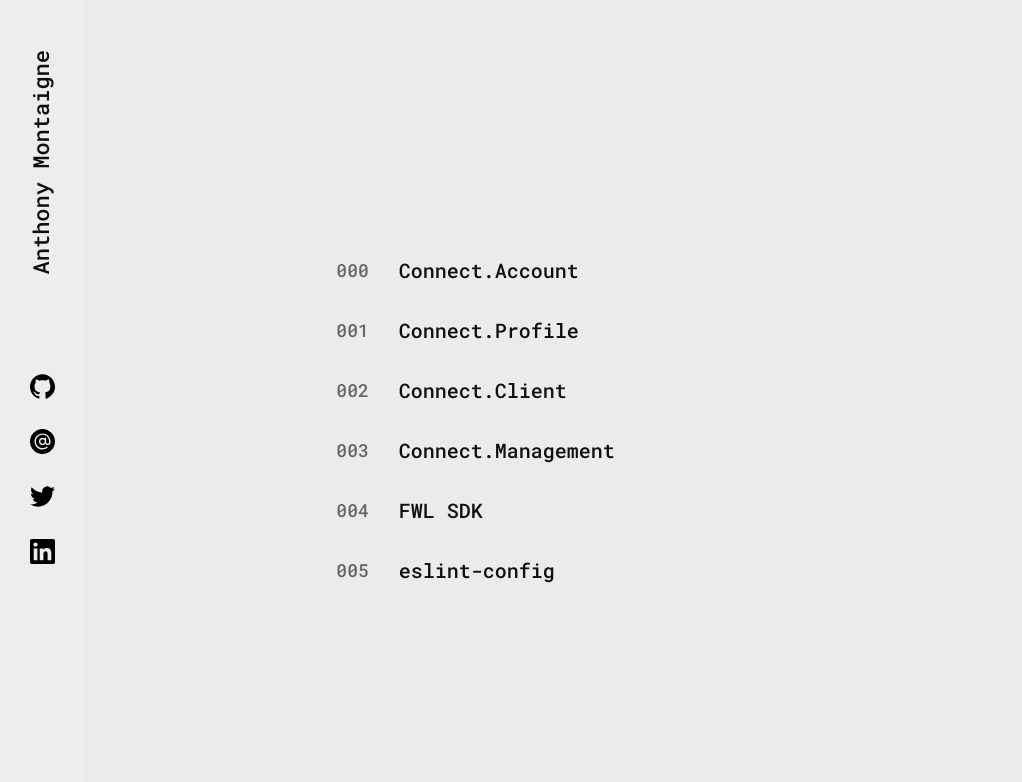
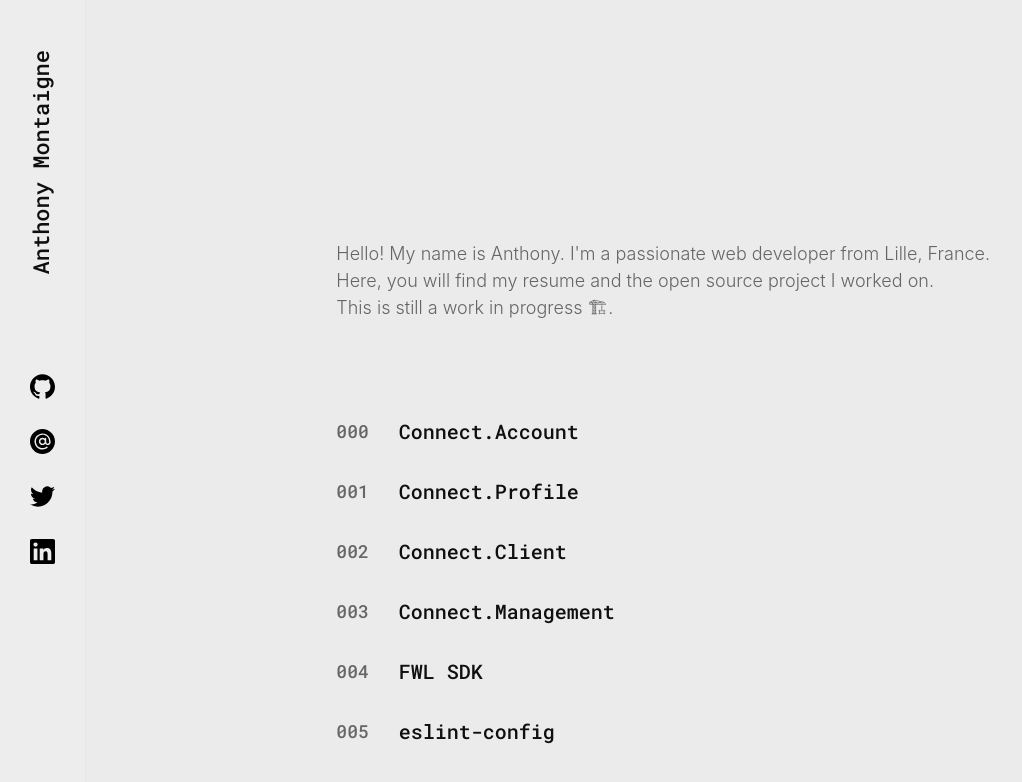
Before and after one commit to Fuzznimp/personal-website, a Next.js app: page / in a window 1280 px wide. Shown: the top 782 px of the page, without its empty margins (0-1022 px from the left). Built offline with nearby package versions, Linux system fonts and the light colour scheme.

Commit message:
Added basic i18n

```diff
--- /dev/null
+++ b/content/locales/en.ts
@@ -0,0 +1,9 @@
+const en = {
+  "/": {
+    presentation:
+      "Hello! My name is Anthony. I'm a passionate web developer from Lille, France. Here, you will find my resume and the open source project I worked on.",
+    wip: "This is still a work in progress 🏗.",
+  },
+};
+
+export { en };
--- /dev/null
+++ b/content/locales/fr.ts
@@ -0,0 +1,9 @@
+const fr = {
+  "/": {
+    presentation:
+      "Salut ! Je m'appel Anthony. Je suis un developpeur web passionné vivant à Lille, France. Ici, vous trouverez mon CV, ainsi que les different projects open source sur lesquel j'ai bossé. ",
+    wip: "Le site est encore en construction 🏗.",
+  },
+};
+
+export { fr };
--- /dev/null
+++ b/content/locales/index.ts
@@ -0,0 +1,2 @@
+export * from "./en";
+export * from "./fr";
--- a/next.config.js
+++ b/next.config.js
@@ -1,4 +1,8 @@
 /** @type {import('next').NextConfig} */
 module.exports = {
   reactStrictMode: true,
-}
+  i18n: {
+    locales: ["en", "fr"],
+    defaultLocale: "en",
+  },
+};
--- a/package.json
+++ b/package.json
@@ -12,13 +12,14 @@
     "next": "11.1.2",
     "react": "17.0.2",
     "react-dom": "17.0.2",
+    "react-intl": "5.20.12",
     "tailwindcss": "2.2.14"
   },
   "devDependencies": {
     "@types/react": "17.0.20",
     "@typescript-eslint/eslint-plugin": "4.31.0",
     "@typescript-eslint/parser": "4.31.0",
-    "autoprefixer": "^10.3.4",
+    "autoprefixer": "10.3.4",
     "eslint": "7.32.0",
     "eslint-config-next": "11.1.2",
     "eslint-config-prettier": "8.3.0",
--- a/src/components/layout.tsx
+++ b/src/components/layout.tsx
@@ -1,12 +1,17 @@
 import React from "react";
+import { useIntl } from "react-intl";
 
 import { Header } from "./header";
 
 export const Layout: React.FC = ({ children }) => {
+  const { formatMessage } = useIntl();
+
   return (
     <main className="w-full h-screen md:flex md:content-center md:items-center">
       <Header />
       <div className="w-full md:w-2/3 h-auto md:h-screen m-auto p-8 md:p-32 md:pt-96 overflow-auto">
+        <p>{formatMessage({ id: "presentation" })}</p>
+        <p className="mb-16 lg:mb-32">{formatMessage({ id: "wip" })}</p>
         {children}
       </div>
     </main>
--- a/src/pages/_app.tsx
+++ b/src/pages/_app.tsx
@@ -1,16 +1,38 @@
 import type { AppProps } from "next/app";
+import { useRouter } from "next/router";
 import React from "react";
+import { IntlProvider, MessageFormatElement } from "react-intl";
 
+import * as locales from "@content/locales";
 import { Layout } from "@src/components/layout";
 
 import "tailwindcss/tailwind.css";
 import "@src/design-system/global-style.css";
 
-const App: React.FC<AppProps> = ({ Component, pageProps }) => {
+const App: React.FC<AppProps> = ({ Component, pageProps, children }) => {
+  const router = useRouter();
+
+  if (!router.locale) {
+    return <>{children}</>;
+  }
+
+  const localeCopy = (locales as Record<string, unknown>)[router.locale];
+  const messages = (localeCopy as Record<string, unknown>)[router.pathname] as
+    | Record<string, string>
+    | Record<string, MessageFormatElement[]>
+    | undefined;
+
   return (
-    <Layout>
-      <Component {...pageProps} />
-    </Layout>
+    <IntlProvider
+      locale={router.locale}
+      defaultLocale={router.defaultLocale}
+      messages={messages}
+      onError={() => null}
+    >
+      <Layout>
+        <Component {...pageProps} />
+      </Layout>
+    </IntlProvider>
   );
 };
 
--- a/tsconfig.json
+++ b/tsconfig.json
@@ -15,7 +15,8 @@
     "jsx": "preserve",
     "baseUrl": ".",
     "paths": {
-      "@src/*": ["src/*"]
+      "@src/*": ["src/*"],
+      "@content/*": ["content/*"]
     },
     "sourceMap": true
   },
```
Also changed, not shown: 1 other file (tests, documents, lock files or other folders).
